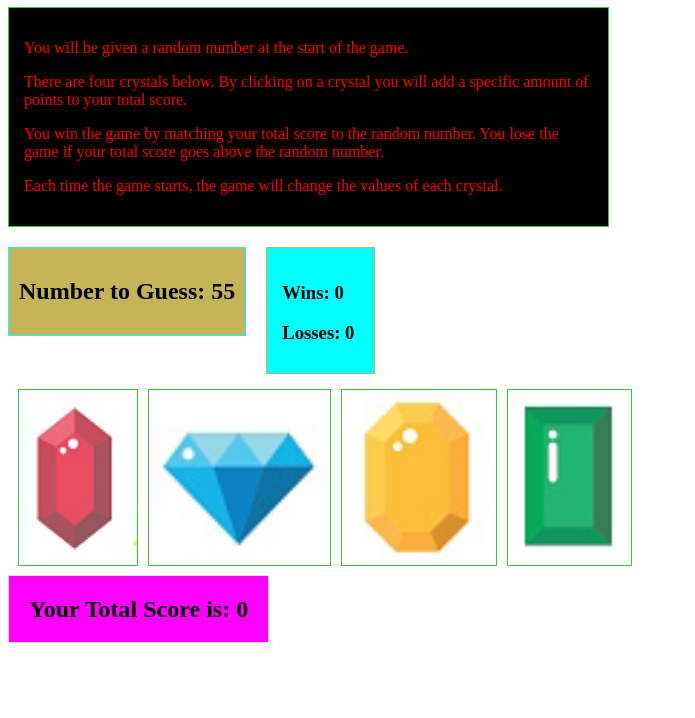
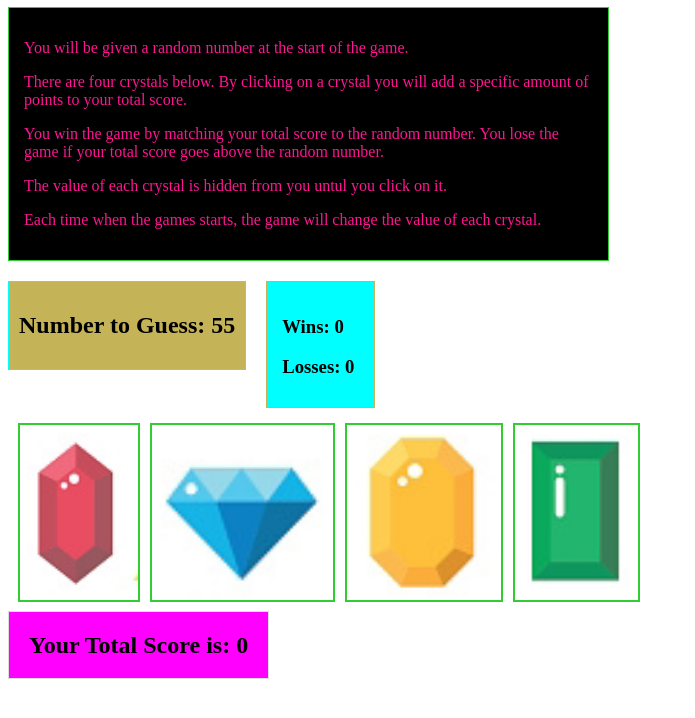
Before and after one commit to geraldperriman/week-4-game, a plain HTML site: page index.html in a window 1280 px wide. Shown: the part 58-776 px from the top of the page, without its empty margins (0-695 px from the left). Drawn offline with nearby package versions, Linux system fonts and the light colour scheme.

Commit message:
third draft

```diff
--- a/assets/css/style.css
+++ b/assets/css/style.css
@@ -3,20 +3,22 @@ body {
 	background-size: 200px;
 }
 
-h1{
+h1 {
 	background-color: orange;
 	color: white;
 	display:inline;
-	clear: both;
 	padding: 10px;
-	margin-bottom: 20px;
+	margin-bottom: 30px;
 	border: solid 1px #ddd;
+	text-align: center;
 }
+
 
 #wrapper {
 	width: 100%
 	max-width:960px;
 	margin: 0 auto;
+
 }
 
 #instructions {
@@ -26,7 +28,7 @@ h1{
 	padding: 15px;
 	margin-top: 20px;
 	border: solid 1px #32CD32;
-	color: red;
+	color: #FF1493;
 }
 
 #guessingNumber {
@@ -56,8 +58,8 @@ h1{
 
 .crystalImage {
 	height: 175px;
-	border: solid 1px #32CD32;
-	margin-left: 10px
+	border: solid 2px #32CD32;
+	margin-left: 10px;
 }
 
 .crystalImage:firstchild {
--- a/index.html
+++ b/index.html
@@ -14,7 +14,8 @@
 		<p> You will be given a random number at the start of the game.</p>
 		<p> There are four crystals below. By clicking on a crystal you will add a specific amount of points to your total score.</p>
 		<p> You win the game by matching your total score to the random number. You lose the game if your total score goes above the random number. </p>
-		<p> Each time the game starts, the game will change the values of each crystal.</p>
+		<p> The value of each crystal is hidden from you untul you click on it.</p>
+		<p>Each time when the games starts, the game will change the value of each crystal.</p>
 	</div>
 
 	<div class = "container">
```
